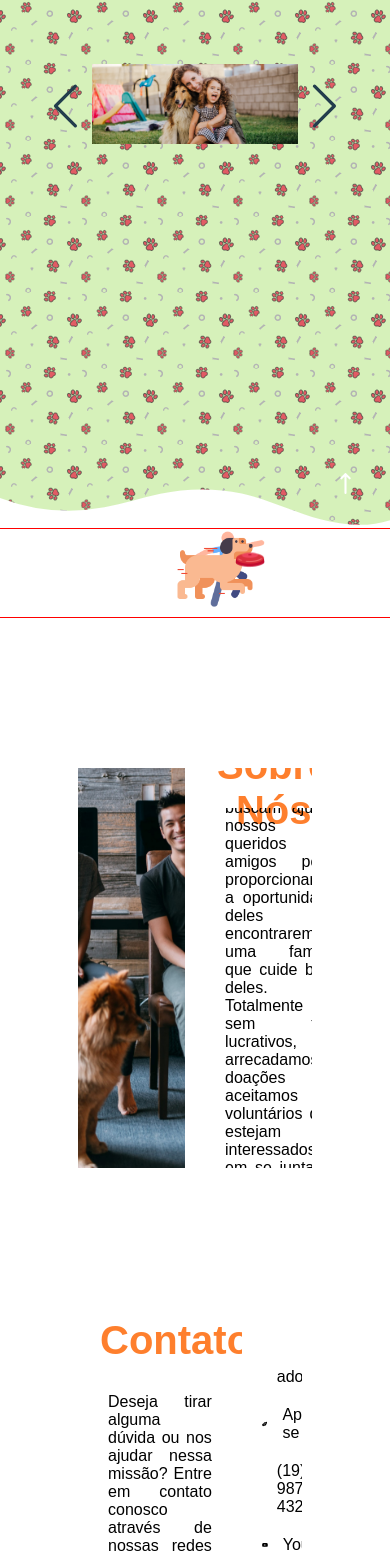
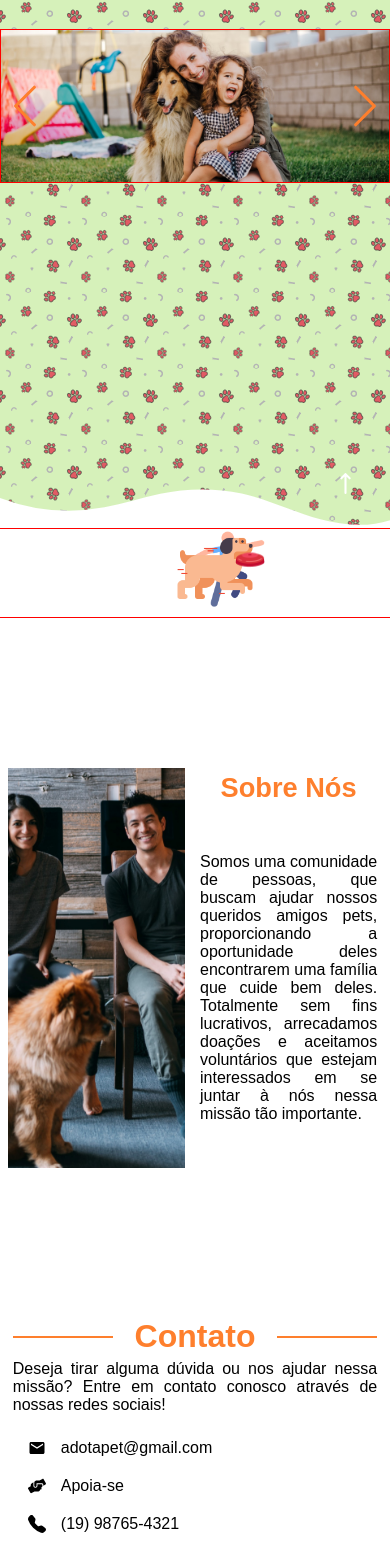
Before and after one commit to Otavio14/eKaizen_frontend, a React (Create React App) app: page / in a window 390 px wide. Shown: the part 316-1869 px from the top of the page. Built offline with nearby package versions, Linux system fonts and the light colour scheme.

Commit message:
Responsividade finalizada

```diff
--- a/src/components/Carousel/index.js
+++ b/src/components/Carousel/index.js
@@ -7,13 +7,14 @@ import { BsChevronRight, BsChevronLeft } from "react-icons/bs";
 
 export default function Carousel() {
   const [position, setPosition] = useState(0);
+  const screenWidth = window.screen.width;
 
   return (
     <Container>
       <BsChevronLeft
         className="arrowLeft"
-        size={80}
-        color="var(--blue-color)"
+        size={screenWidth > 800 ? 80 : 50}
+        color={screenWidth > 800 ? "var(--blue-color)" : "var(--orange-color)"}
         onClick={() => {
           setPosition(position > 0 ? position - 1 : 2);
         }}
@@ -31,8 +32,8 @@ export default function Carousel() {
       </Items>
       <BsChevronRight
         className="arrowRight"
-        size={80}
-        color="var(--blue-color)"
+        size={screenWidth > 800 ? 80 : 50}
+        color={screenWidth > 800 ? "var(--blue-color)" : "var(--orange-color)"}
         onClick={() => {
           setPosition(position < 2 ? position + 1 : 0);
         }}
--- a/src/components/Carousel/styles.js
+++ b/src/components/Carousel/styles.js
@@ -18,15 +18,23 @@ const Animation = keyframes`
 export const Container = styled.div`
   width: 80vw;
   /* height: 100%; */
-  /* border: 1px solid green; */
+  border: 1px solid red;
   display: flex;
   align-items: center;
 
   .arrowLeft {
     cursor: pointer;
+    position: absolute;
+    left: 0;
   }
   .arrowRight {
     cursor: pointer;
+    position: absolute;
+    right: 0;
+  }
+
+  @media (max-width: 800px) {
+    width: 100%;
   }
 `;
 
@@ -57,6 +65,9 @@ export const Item = styled.div`
   height: 100%;
   flex: none;
   object-fit: cover;
+  display: flex;
+  align-items: center;
+  justify-content: center;
 
   img {
     width: 100%;
--- a/src/pages/Index/index.js
+++ b/src/pages/Index/index.js
@@ -24,9 +24,9 @@ import Person from "../../assets/person.png";
 import Running from "../../assets/running.png";
 
 export default function Index() {
-  const [screenWidth, setScreenWidth] = useState(window.screen.width);
-  const [screenHeigth, setScreenHeigth] = useState(window.screen.height);
   const [scrollPosition, setScrollPosition] = useState(0);
+  const screen = window.screen.height;
+  const screenWidth = window.screen.width;
   const handleScroll = () => {
     const position = window.pageYOffset;
     setScrollPosition(position);
--- a/src/pages/Index/styles.js
+++ b/src/pages/Index/styles.js
@@ -5,14 +5,11 @@ export const Container = styled.div`
   min-height: 100vh;
   width: 100%;
   height: 100%;
-  /* padding-top: 80px; */
   display: flex;
   flex-direction: column;
   align-items: center;
   justify-content: center;
-  /* background-color: var(--green-color); */
   background-repeat: repeat;
-  /* background-image: url("../../assets/background.png"); */
 `;
 
 export const Animation = styled.div`
@@ -46,14 +43,10 @@ export const Animation = styled.div`
   .frisbee {
     position: absolute;
     top: 16px;
-    /* border: 1px solid red; */
     width: 30px;
     z-index: 1;
     transition: transform 1s;
     transform: ${(props) => `translateX(${props.scrollposition + 40}px)`};
-    /* &:hover {
-      transform: rotate(45deg);
-    } */
   }
   .running {
     width: 80px;
@@ -78,7 +71,6 @@ export const Main = styled.div`
     width: 100%;
     overflow: hidden;
     line-height: 0;
-    /* z-index: -1; */
   }
 `;
 
@@ -94,11 +86,30 @@ export const About = styled.div`
   grid-template-areas:
     "i h"
     "i p";
+
+  @media (max-width: 910px) {
+    width: 80vw;
+  }
+
+  @media (max-width: 650px) {
+    width: 96vw;
+  }
+
+  @media (max-width: 450px) {
+    h1:nth-child(2) {
+      font-size: 1.7rem;
+      display: flex;
+      justify-content: center;
+      &:after,
+      &:before {
+        display: none;
+      }
+    }
+  }
 `;
 
 export const Title = styled.h1`
   text-align: center;
-  /* margin-bottom: 50px; */
   font-size: 2.5rem;
   color: var(--orange-color);
   display: grid;
@@ -113,6 +124,14 @@ export const Title = styled.h1`
     display: block;
     border-bottom: 2px solid var(--orange-color);
   }
+
+  @media (max-width: 550px) {
+    font-size: 2rem;
+  }
+
+  @media (max-width: 520px) {
+    width: 100%;
+  }
 `;
 
 export const Text = styled.p`
@@ -122,6 +141,10 @@ export const Text = styled.p`
   padding: 30px;
   text-align: justify;
   height: 100%;
+
+  @media (max-width: 550px) {
+    padding: 5px;
+  }
 `;
 
 export const Image = styled.img`
@@ -130,6 +153,10 @@ export const Image = styled.img`
   object-fit: cover;
   grid-area: i;
   padding-right: 10px;
+
+  @media (min-width: 1300px) {
+    object-fit: contain;
+  }
 `;
 
 export const Contact = styled.div`
@@ -138,15 +165,36 @@ export const Contact = styled.div`
   margin-top: 150px;
   display: grid;
   align-items: center;
-  grid-template-columns: 0.7fr 0.3fr;
+  grid-template-columns: 0.7fr 0.5fr;
   grid-template-areas:
     "h l"
     "p l";
+
+  @media (max-width: 910px) {
+    width: 80vw;
+  }
+
+  @media (max-width: 650px) {
+    width: 96%;
+  }
+
+  @media (max-width: 520px) {
+    grid-template-columns: 1fr;
+    grid-template-areas:
+      "h"
+      "p"
+      "l";
+
+    h1:nth-child(1) {
+      padding: 0 5px;
+    }
+  }
 `;
 
 export const Links = styled.div`
   grid-area: l;
   padding-left: 10px;
+  width: fit-content;
 `;
 
 export const Link = styled.div`
```
